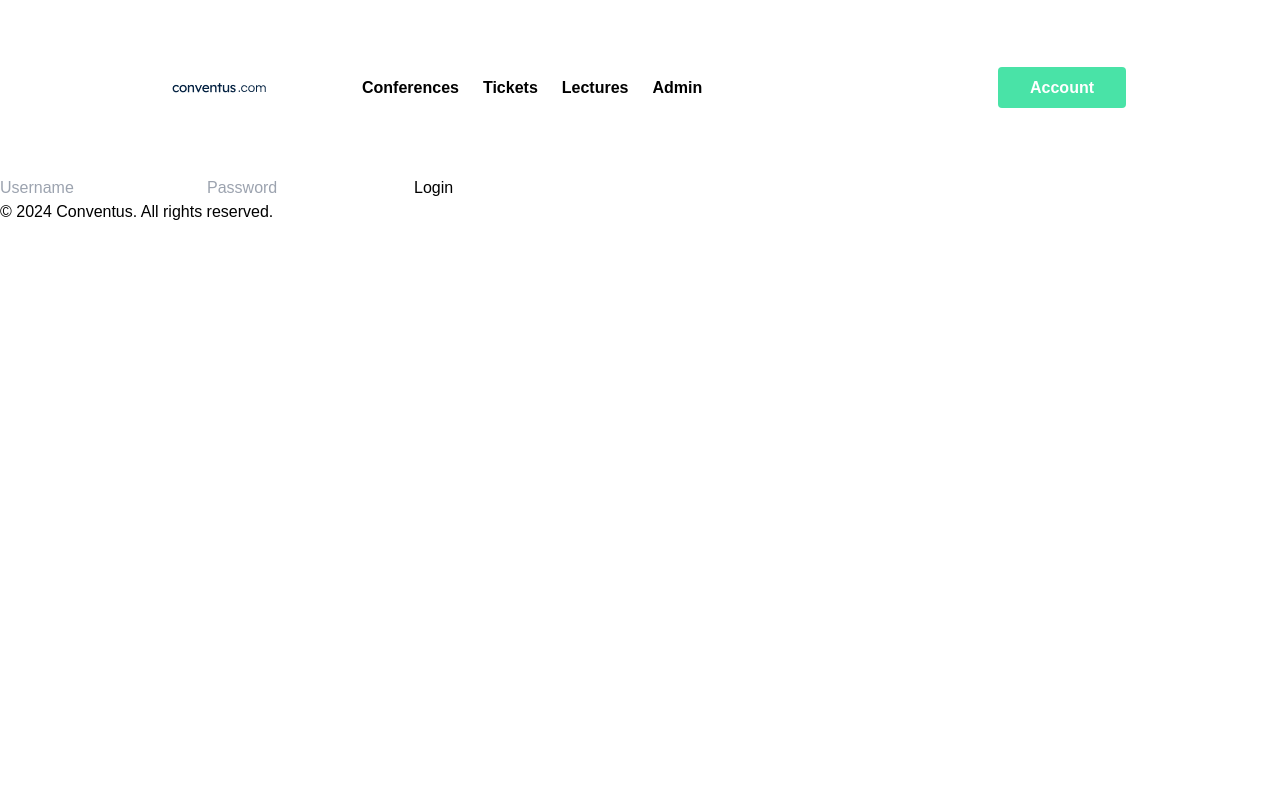
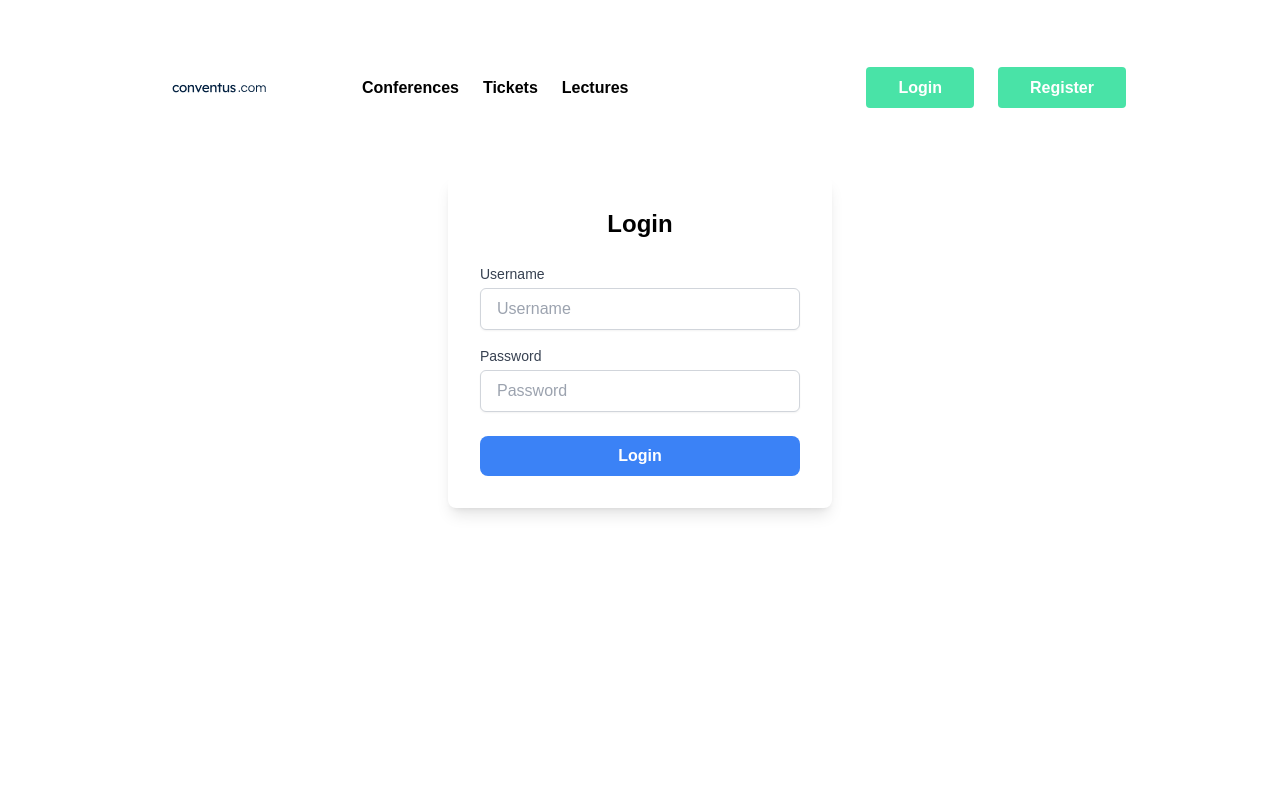
Before and after one commit to Malbert121/VUT_FIT_IIS, a React (Create React App) app in the folder conventus-client/: page /login in a window 1280 px wide. Shown: the top 800 px of the page. Built offline with nearby package versions, Linux system fonts and the light colour scheme.

Commit message:
feat: Registration Done

```diff
--- a/conventus-client/src/Components/Navbar/Navbar.tsx
+++ b/conventus-client/src/Components/Navbar/Navbar.tsx
@@ -1,12 +1,16 @@
 import React from 'react';
 import { Link } from 'react-router-dom';
 import logo from './conventus-favicon-color1.png';
+import { useUser } from '../../context/UserContext'; // Assuming you have a user context
+
 interface Props {
-  updateSideBar: ()=> void;
+  updateSideBar: () => void;
 }
 
-// TODO: add checking of Admin header display only for user with admins right
-const Navbar: React.FC<Props> = ({updateSideBar}) => {
+// TODO: add checking of Admin header display only for user with admin rights
+const Navbar: React.FC<Props> = ({ updateSideBar }) => {
+  const user = useUser(); // Get user data from context
+
   return (
     <nav className="relative container mx-auto p-6">
       <div className="flex items-center justify-between">
@@ -14,7 +18,8 @@ const Navbar: React.FC<Props> = ({updateSideBar}) => {
           <Link to="/">
             <img src={logo} alt="Logo" />
           </Link>
-          <div className="hidden font-bold lg:flex space-x-6"> {/* Added space-x-6 for horizontal spacing */}
+          <div className="hidden font-bold lg:flex space-x-6">
+            {/* Added space-x-6 for horizontal spacing */}
             <Link to="../conferences" className="text-black hover:text-darkBlue">
               Conferences
             </Link>
@@ -24,19 +29,37 @@ const Navbar: React.FC<Props> = ({updateSideBar}) => {
             <Link to="../lectures" className="text-black hover:text-darkBlue">
               Lectures
             </Link>
+            {user && user.role === 'Admin' && (
               <Link to="../admin" className="text-black hover:text-darkBlue">
                 Admin
               </Link>
+            )}
           </div>
         </div>
+
         <div className="hidden lg:flex items-center space-x-6 text-back">
-          <Link to="../account/"> {/* Wrapped the Account button in a Link */}
-            <a
-              className="px-8 py-3 font-bold rounded text-white bg-lightGreen hover:opacity-70"
-            >
+          {user ? (
+            // Show Account button if user is logged in
+            <Link to="../account/">
+              <a className="px-8 py-3 font-bold rounded text-white bg-lightGreen hover:opacity-70">
                 Account
               </a>
             </Link>
+          ) : (
+            // Show Login and Registration buttons if user is not logged in
+            <>
+              <Link to="../login">
+                <a className="px-8 py-3 font-bold rounded text-white bg-lightGreen hover:opacity-70">
+                  Login
+                </a>
+              </Link>
+              <Link to="../registration">
+                <a className="px-8 py-3 font-bold rounded text-white bg-lightGreen hover:opacity-70">
+                  Register
+                </a>
+              </Link>
+            </>
+          )}
         </div>
       </div>
     </nav>
@@ -44,6 +67,3 @@ const Navbar: React.FC<Props> = ({updateSideBar}) => {
 };
 
 export default Navbar;
-/*<Link to="/Conventus">
-            <img src={logo} alt="Logo" />
-          </Link>*/
--- a/conventus-client/src/Components/ProtectedRoute/ProtectedRoute.tsx
+++ b/conventus-client/src/Components/ProtectedRoute/ProtectedRoute.tsx
@@ -1,15 +1,22 @@
 // components/ProtectedRoute.tsx
 import React from 'react';
 import { Navigate } from 'react-router-dom';
-import { useUserContext } from '../../context/UserContext';
+import { useUser } from '../../context/UserContext'; // Используем хук для получения данных пользователя
 
 interface ProtectedRouteProps {
     children: JSX.Element;
 }
 
 const ProtectedRoute: React.FC<ProtectedRouteProps> = ({ children }) => {
-    const { user } = useUserContext();
-    return user ? children : <Navigate to="/login" />;
+    const user = useUser(); // Получаем данные пользователя из контекста
+
+    // Если пользователь существует, отображаем дочерний компонент, если нет — перенаправляем на страницу входа
+    if (!user) {
+        console.log(user)
+        return <Navigate to="/login" />;
+    }
+
+    return children; // If user is authenticated, show the children (protected route content)
 };
 
 export default ProtectedRoute;
--- a/conventus-client/src/Pages/AccountPage/AccountPage.tsx
+++ b/conventus-client/src/Pages/AccountPage/AccountPage.tsx
@@ -1,68 +1,43 @@
-import React, { useEffect, useState } from 'react';
-import { useNavigate } from 'react-router-dom';
-import jwt_decode, { jwtDecode } from 'jwt-decode';
-import { User } from '../../data'; // Assuming you have this User type
+import React from 'react';
+import { useUser } from '../../context/UserContext'; // Import the hook to get user data
+import { useNavigate } from 'react-router-dom'; // Import useNavigate for redirecting
 
 const AccountPage: React.FC = () => {
-    const navigate = useNavigate();
-    const [user, setUser] = useState<User | null>(null);  // User state
-    const [loading, setLoading] = useState<boolean>(true);
-    const [error, setError] = useState<string | null>(null);
+    const user = useUser(); // Get the user data
+    const navigate = useNavigate(); // Hook to navigate between pages
+    console.log(user)
+    const handleLogout = () => {
+        // Logic to log out the user (e.g., clearing the token)
+        localStorage.removeItem('token');
+        navigate('/login'); // Redirect to login page
+    };
 
-    useEffect(() => {
-        const token = localStorage.getItem('token');
-
-        if (!token) {
-            navigate('/login'); // If no token, redirect to login
-            return;
-        }
-
-        try {
-            // Decode the JWT token
-            const decodedToken: any = jwtDecode(token); // You can cast it to any because the token structure can vary
-
-            // Extract the necessary claims
-            const userName = decodedToken["http://schemas.xmlsoap.org/ws/2005/05/identity/claims/name"];
-            const email = decodedToken["http://schemas.xmlsoap.org/ws/2005/05/identity/claims/emailaddress"];
-            const userId = decodedToken["http://schemas.xmlsoap.org/ws/2005/05/identity/claims/nameidentifier"];
-            const role = decodedToken["http://schemas.xmlsoap.org/ws/2005/05/identity/claims/role"]; // Example for role
-            // Set the decoded user data into the state
-            setUser({
-                Id: userId || '',
-                UserName: userName || '',
-                Email: email || '',
-                Role : role || 0,
-            });
-
-        } catch (error) {
-            setError('Invalid or expired token.');
-            setLoading(false);
-            return;
-        }
-
-        setLoading(false);
-    }, [navigate]);
-
-    if (loading) return <div>Loading...</div>;
-
-    if (error) return <div>{error}</div>;
-
-    if (!user) return <div>User not found</div>;
+    if (!user) {
+        return <div>User not found or not authorized.</div>;
+    }
 
     return (
         <div className="container mx-auto p-6">
             <h1 className="text-2xl font-bold mb-4">Account Settings</h1>
             <div className="bg-white p-4 rounded shadow-md">
                 <h2 className="text-xl font-semibold mb-2">User Information</h2>
-                <p><strong>Name:</strong> {user.UserName}</p>
-                <p><strong>Email:</strong> {user.Email}</p>
+                <p><strong>Username:</strong> {user.username}</p>
+                <p><strong>Email:</strong> {user.email}</p>
+                <p><strong>Role:</strong> {user.role === 'Admin' ? 'Admin' : 'User'}</p>
             </div>
+
+            {/* Conditional rendering based on user role */}
+            {user.role === 'Admin' && (
+                <div className="mt-6 bg-white p-4 rounded shadow-md">
+                    <h3 className="text-lg font-semibold mb-2">Admin Options</h3>
+                    <p>As an admin, you can manage users, view reports, and more.</p>
+                    {/* You can add admin-specific functionality here */}
+                </div>
+            )}
+
             <div className="mt-6">
                 <button
-                    onClick={() => {
-                        localStorage.removeItem('token');
-                        navigate('/login');
-                    }}
+                    onClick={handleLogout}
                     className="px-4 py-2 bg-red-500 text-white rounded hover:bg-red-600"
                 >
                     Logout
--- a/conventus-client/src/Pages/LoginPage/LoginPage.tsx
+++ b/conventus-client/src/Pages/LoginPage/LoginPage.tsx
@@ -3,7 +3,7 @@ import axios from 'axios';
 import { AuthResponse } from '../../data';
 
 const LoginPage: React.FC = () => {
-    const [username, setUsername] = useState<string>(''); // Renamed from email to username
+    const [username, setUsername] = useState<string>('');
     const [password, setPassword] = useState<string>('');
     const [error, setError] = useState<string | null>(null);
 
@@ -11,7 +11,7 @@ const LoginPage: React.FC = () => {
         e.preventDefault();
         try {
             const response = await axios.post<AuthResponse>('https://localhost:7156/api/Auth/login', {
-                username,  // Changed from email to username
+                username,
                 password,
             });
             localStorage.setItem('token', response.data.token);
@@ -22,23 +22,44 @@ const LoginPage: React.FC = () => {
     };
 
     return (
+        <div className=" mx-auto items-center justify-center min-h-screen">
+            <div className="bg-white p-8 rounded-lg shadow-lg w-full sm:w-96">
+                <h2 className="text-2xl font-bold text-center mb-6">Login</h2>
                 <form onSubmit={handleLogin}>
+                    <div className="mb-4">
+                        <label htmlFor="username" className="block text-sm font-medium text-gray-700">Username</label>
                         <input
-                value={username}  // Updated value to use username
-                onChange={(e) => setUsername(e.target.value)}  // Updated to setUsername
-                placeholder="Username"  // Changed placeholder text
+                            id="username"
+                            type="text"
+                            value={username}
+                            onChange={(e) => setUsername(e.target.value)}
+                            placeholder="Username"
                             required
+                            className="mt-1 block w-full px-4 py-2 border border-gray-300 rounded-md shadow-sm focus:outline-none focus:ring-2 focus:ring-blue-500 focus:border-blue-500"
                         />
+                    </div>
+                    <div className="mb-6">
+                        <label htmlFor="password" className="block text-sm font-medium text-gray-700">Password</label>
                         <input
+                            id="password"
                             type="password"
                             value={password}
                             onChange={(e) => setPassword(e.target.value)}
                             placeholder="Password"
                             required
+                            className="mt-1 block w-full px-4 py-2 border border-gray-300 rounded-md shadow-sm focus:outline-none focus:ring-2 focus:ring-blue-500 focus:border-blue-500"
                         />
-            <button type="submit">Login</button>
-            {error && <p>{error}</p>}
+                    </div>
+                    <button
+                        type="submit"
+                        className="w-full py-2 bg-blue-500 text-white font-bold rounded-lg hover:bg-blue-600 focus:outline-none focus:ring-2 focus:ring-blue-500"
+                    >
+                        Login
+                    </button>
+                    {error && <p className="mt-4 text-center text-red-500">{error}</p>}
                 </form>
+            </div>
+        </div>
     );
 };
 
--- a/conventus-client/src/Pages/RegistrationPage/RegistrationPage.tsx
+++ b/conventus-client/src/Pages/RegistrationPage/RegistrationPage.tsx
@@ -24,30 +24,56 @@ const RegistrationPage: React.FC = () => {
     };
 
     return (
+        <div className=" mx-auto items-center justify-center min-h-screen">
+            <div className="bg-white p-8 rounded-lg shadow-lg w-full sm:w-96">
+                <h2 className="text-2xl font-bold text-center mb-6">Register</h2>
                 <form onSubmit={handleRegister}>
+                    <div className="mb-4">
+                        <label htmlFor="username" className="block text-sm font-medium text-gray-700">Username</label>
                         <input
+                            id="username"
+                            type="text"
                             value={username}
                             onChange={(e) => setUsername(e.target.value)}
                             placeholder="Username"
                             required
+                            className="mt-1 block w-full px-4 py-2 border border-gray-300 rounded-md shadow-sm focus:outline-none focus:ring-2 focus:ring-blue-500 focus:border-blue-500"
                         />
+                    </div>
+                    <div className="mb-4">
+                        <label htmlFor="email" className="block text-sm font-medium text-gray-700">Email</label>
                         <input
+                            id="email"
                             type="email"
                             value={email}
                             onChange={(e) => setEmail(e.target.value)}
                             placeholder="Email"
                             required
+                            className="mt-1 block w-full px-4 py-2 border border-gray-300 rounded-md shadow-sm focus:outline-none focus:ring-2 focus:ring-blue-500 focus:border-blue-500"
                         />
+                    </div>
+                    <div className="mb-6">
+                        <label htmlFor="password" className="block text-sm font-medium text-gray-700">Password</label>
                         <input
+                            id="password"
                             type="password"
                             value={password}
                             onChange={(e) => setPassword(e.target.value)}
                             placeholder="Password"
                             required
+                            className="mt-1 block w-full px-4 py-2 border border-gray-300 rounded-md shadow-sm focus:outline-none focus:ring-2 focus:ring-blue-500 focus:border-blue-500"
                         />
-            <button type="submit">Register</button>
-            {error && <p>{error}</p>}
+                    </div>
+                    <button
+                        type="submit"
+                        className="w-full py-2 bg-blue-500 text-white font-bold rounded-lg hover:bg-blue-600 focus:outline-none focus:ring-2 focus:ring-blue-500"
+                    >
+                        Register
+                    </button>
+                    {error && <p className="mt-4 text-center text-red-500">{error}</p>}
                 </form>
+            </div>
+        </div>
     );
 };
 
--- a/conventus-client/src/context/UserContext.tsx
+++ b/conventus-client/src/context/UserContext.tsx
@@ -1,26 +1,18 @@
-// context/UserContext.tsx
-import React, { createContext, useState, useEffect, useContext, ReactNode } from 'react';
-import { jwtDecode } from "jwt-decode";
 
+import React, { createContext, useState, useEffect, useContext,ReactNode } from 'react';
+import jwt_decode, { jwtDecode } from 'jwt-decode';
+
+// Интерфейс для пользователя
 interface User {
+    id: string;
     username: string;
     email: string;
-    userId: string;
+    role: string;
+    emailts: number;
 }
 
-interface UserContextType {
-    user: User | null;
-    login: (token: string) => void;
-    logout: () => void;
-}
+const UserContext = createContext<User | null>(null);
 
-const UserContext = createContext<UserContextType | undefined>(undefined);
-
-export const useUserContext = () => {
-    const context = useContext(UserContext);
-    if (!context) throw new Error("useUserContext must be used within a UserProvider");
-    return context;
-};
 
 export const UserProvider: React.FC<{ children: ReactNode }> = ({ children }) => {
     const [user, setUser] = useState<User | null>(null);
@@ -28,26 +20,32 @@ export const UserProvider: React.FC<{ children: ReactNode }> = ({ children }) =>
     useEffect(() => {
         const token = localStorage.getItem('token');
         if (token) {
-            const decodedUser = jwtDecode<User>(token);
-            console.log(decodedUser)
-            setUser(decodedUser);
+            try {
+                const decodedToken: any = jwtDecode(token);
+                const userFromToken = {
+                    id: decodedToken["http://schemas.xmlsoap.org/ws/2005/05/identity/claims/nameidentifier"],
+                    username: decodedToken["http://schemas.xmlsoap.org/ws/2005/05/identity/claims/name"],
+                    email: decodedToken["http://schemas.xmlsoap.org/ws/2005/05/identity/claims/emailaddress"],
+                    role: decodedToken["http://schemas.microsoft.com/ws/2008/06/identity/claims/role"],
+                    emailts: decodedToken["exp"],
+                };
+                console.log(decodedToken)
+                console.log(userFromToken)
+                setUser(userFromToken);
+            } catch (error) {
+                console.error("Ошибка при декодировании токена:", error);
+            }
         }
     }, []);
 
-    const login = (token: string) => {
-        localStorage.setItem('token', token);
-        const decodedUser = jwtDecode<User>(token);
-        setUser(decodedUser);
-    };
-
-    const logout = () => {
-        localStorage.removeItem('token');
-        setUser(null);
-    };
-
     return (
-        <UserContext.Provider value={{ user, login, logout }}>
+        <UserContext.Provider value={user}>
             {children}
         </UserContext.Provider>
     );
 };
+
+
+export const useUser = () => {
+    return useContext(UserContext);
+};
```
Also changed, not shown: 1 other file (tests, documents, lock files or other folders). Lines whose indentation alone changed are shown as unchanged.
